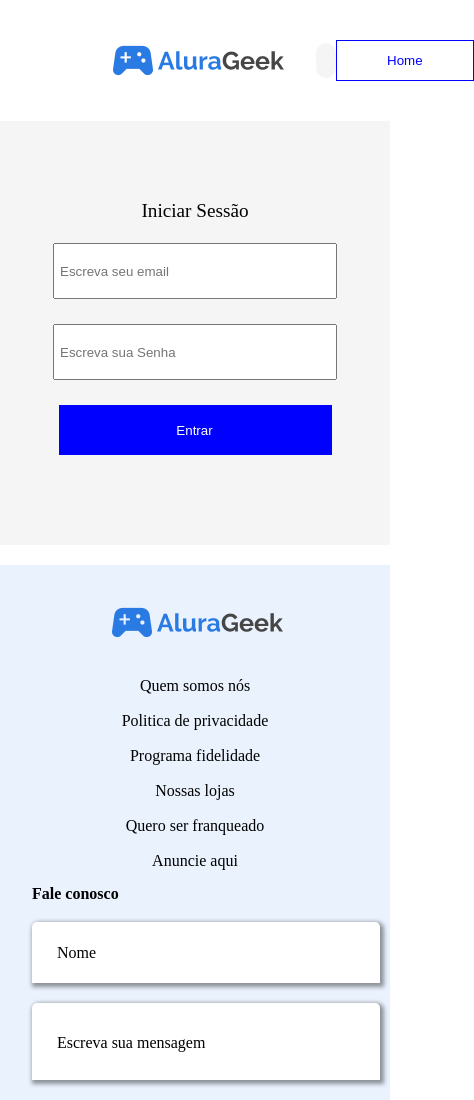
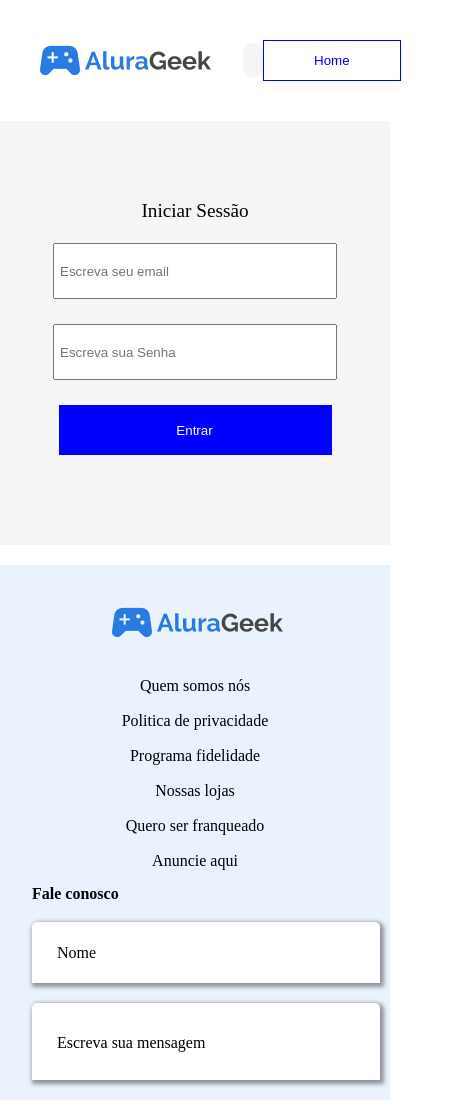
Before and after one commit to Maycondel/E-comerce, a plain HTML site: page assets/Html/login.html in a window 390 px wide. Shown: the top 1100 px of the page, 474 px wide, since content can reach past the window. Drawn offline with Linux system fonts and the light colour scheme.

```diff
--- a/assets/Css/pages__complement.css
+++ b/assets/Css/pages__complement.css
@@ -78,3 +78,9 @@ div{
 .linhaProduto{
     margin-bottom: 30px;
 }
+@media screen  and (max-width:1150px) {
+.cabeçalho{
+margin: 0;
+}
+
+}
```
